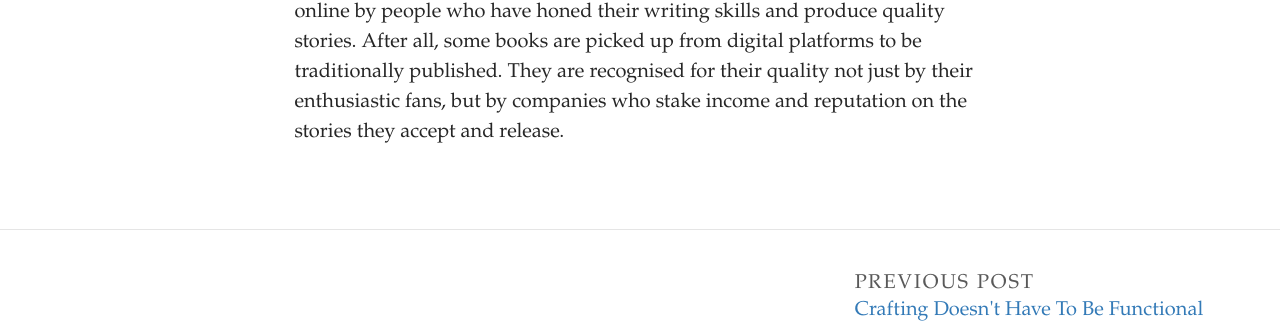
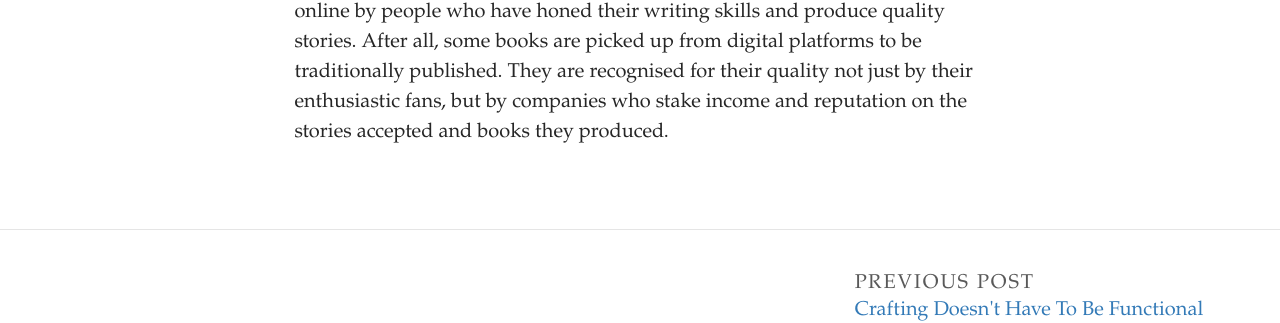
Before and after one commit to SammySpinsAYarn/Blog, a Jekyll site: the page built from _posts/2023-07-06-can-go-back-to-books-now.md, in a window 1280 px wide. Shown: the part 808-1131 px from the top of the page. Built offline with Jekyll 4.4.1, drawn with Linux system fonts in a browser that asks for light colours; some web fonts are replaced; some of the changed text lies outside the part shown.

Commit message:
Update Post “2023-07-06-can-go-back-to-books-now”

```diff
--- a/_posts/2023-07-06-can-go-back-to-books-now.md
+++ b/_posts/2023-07-06-can-go-back-to-books-now.md
@@ -7,4 +7,4 @@ comments: false
 ---
 W﻿attpad. FanFiction.net. AO3. These are major publishing platforms for Joe Anybody to share their work with an audience without gatekeeping or fees. They are founts of the bizarre and wonderful, and build communities and authors. Sometimes they are also a place for writers to gain income from this work, be it on the platform or by moving on from it with an established audience. More often though they are passion projects meant to simply make a work accessible to the masses.
 
-Open access digital stories can hugely vary in quality. They range from the infamous, like the *My Immortal* fanfic, to the hugely successful, such as *The Martian*. Anybody with internet access can write on platforms ranging from those designed for a single author's work, to library-style collections, to blogs and social media posts. This is the nature of media online. This disparity means there are those who will not read books that are not traditionally published. They rely on the quality control provided by publishing houses.  Not a bad idea. Publishing houses need to ensure their products meet their criteria, so there is a self-determined standard they hold their stories to. This is part of the service readers pay for in buying that book. But that does not mean stories that have not gone through this process all lack merit. There are many online by people who have honed their writing skills and produce quality stories. After all, some books are picked up from digital platforms to be traditionally published. They are recognised for their quality not just by their enthusiastic fans, but by companies who stake income and reputation on the stories they accept and release.
+Open access digital stories can hugely vary in quality. They range from the infamous, like the *My Immortal* fanfic, to the hugely successful, such as *The Martian*. Anybody with internet access can write on platforms ranging from those designed for a single author's work, to library-style collections, to blogs and social media posts. This is the nature of media online. This disparity means there are those who will not read books that are not traditionally published. They rely on the quality control provided by publishing houses.  Not a bad idea. Publishing houses need to ensure their products meet their criteria, so there is a self-determined standard they hold their stories to. This is part of the service readers pay for in buying that book. But that does not mean stories that have not gone through this process all lack merit. There are many online by people who have honed their writing skills and produce quality stories. After all, some books are picked up from digital platforms to be traditionally published. They are recognised for their quality not just by their enthusiastic fans, but by companies who stake income and reputation on the stories accepted and books they produced.
```
